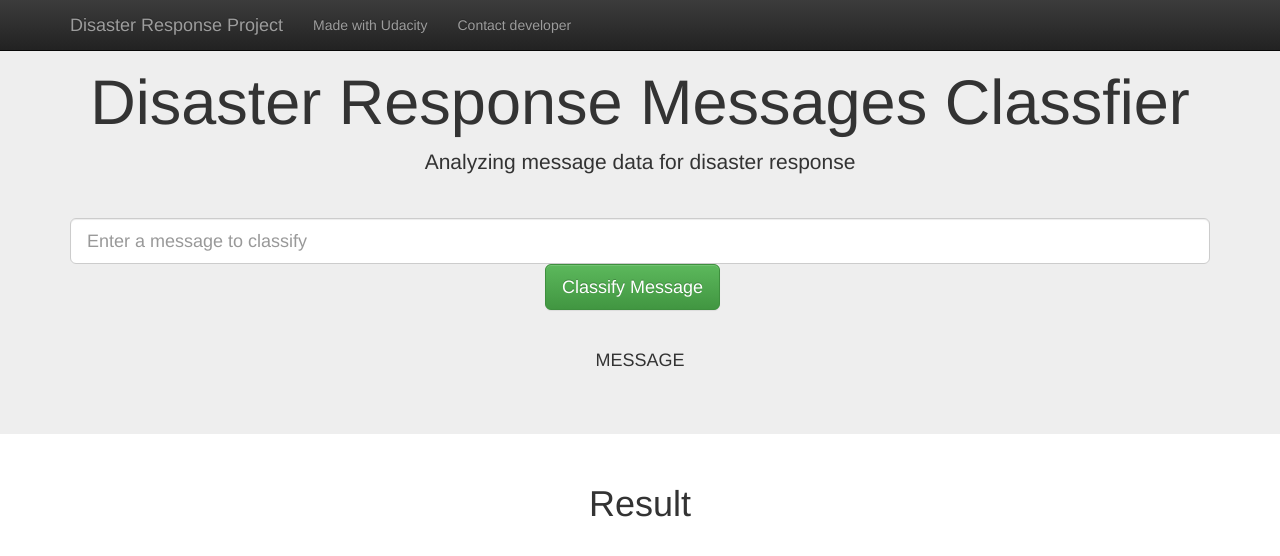
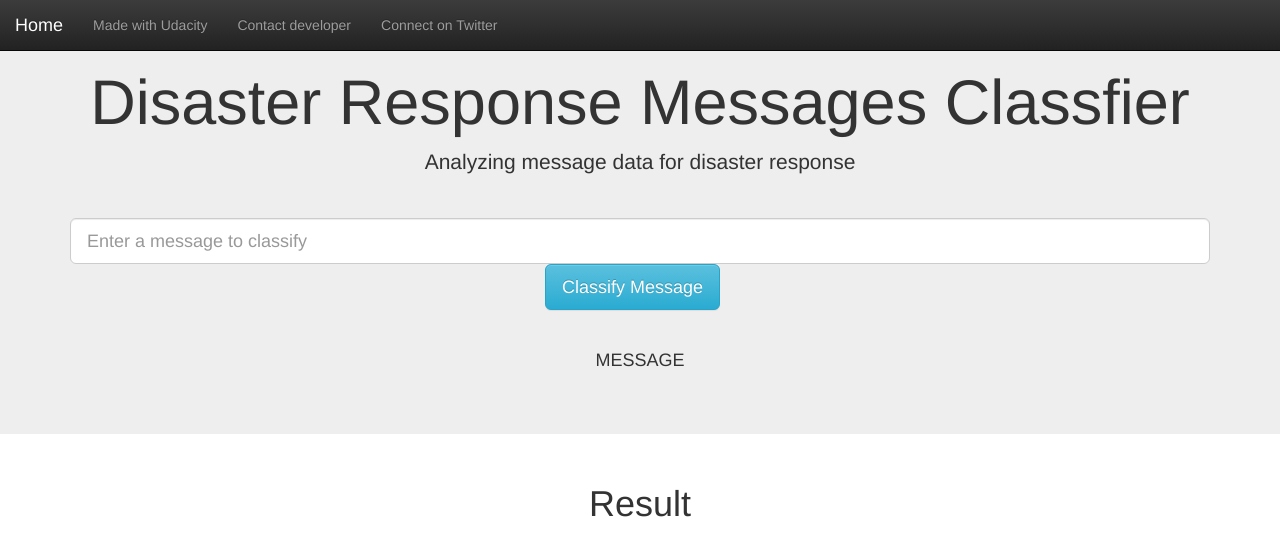
Before and after one commit to VicMochengo/disaster-response-ml-pipeline-project, a Flask app: template app/templates/go.html in a window 1280 px wide. Shown: the top 556 px of the page. Run offline with Flask 2, Linux system fonts and the light colour scheme; the template is opened without the code that fills it, so the values that code supplies are empty; parts of the project's set-up code (start-up, migrations or seed data) failed here and were passed over; some libraries are stand-ins or nearby versions.

Commit message:
added some styling customizations

```diff
--- a/app/templates/master.html
+++ b/app/templates/master.html
@@ -16,14 +16,15 @@
 <body>
 
 <nav class="navbar navbar-inverse navbar-fixed-top">
-    <div class="container">
+    <div class="container-fluid">
         <div class="navbar-header">
-            <a class="navbar-brand" href="/">Disaster Response Project</a>
+            <a class="navbar-brand" href="/">Home</a>
         </div>
         <div id="navbar" class="collapse navbar-collapse">
             <ul class="nav navbar-nav">
                 <li><a href="https://www.udacity.com/">Made with Udacity</a></li>
                 <li><a href="https://github.com/VicMochengo">Contact developer</a></li>
+                <li><a href="https://twitter.com/somonimochengo">Connect on Twitter</a></li>
             </ul>
         </div>
     </div>
@@ -41,7 +42,7 @@
                 <form action="/go" method="get">
                     <input type="text" class="form-control form-control-lg" name="query" placeholder="Enter a message to classify">
                     <div class="col-lg-offset-5">
-                        <button type="submit" class="btn btn-lg btn-success">Classify Message</button>
+                        <button type="submit" class="btn btn-lg btn-info p-4">Classify Message</button>
                     </div>
                 </form>
             </div>
```
